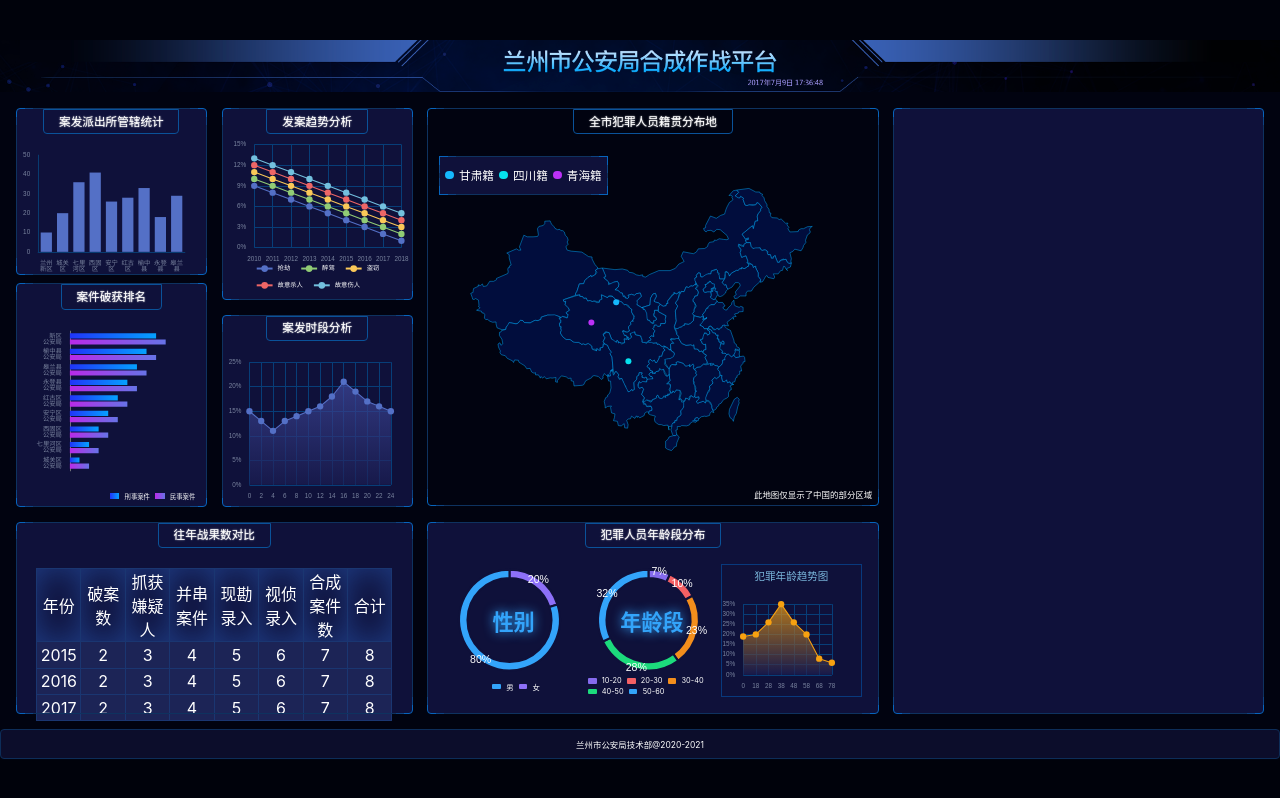
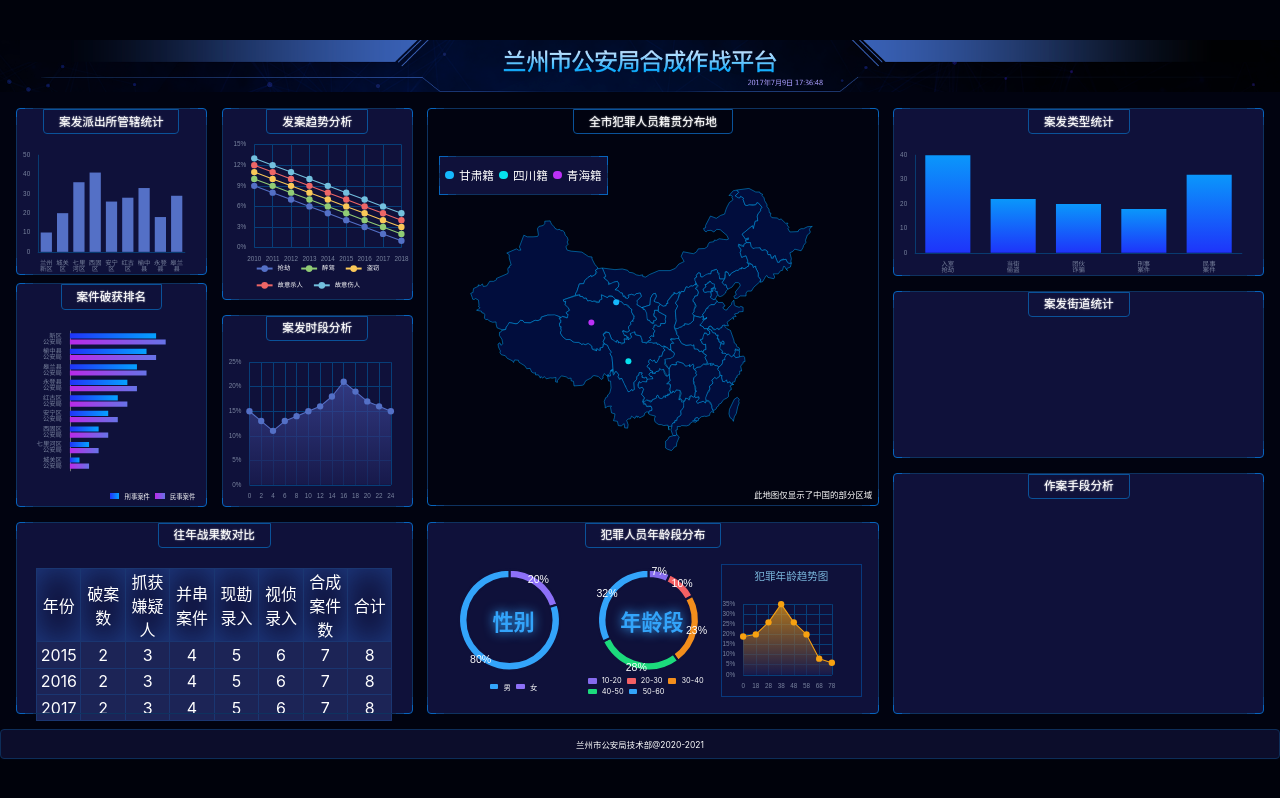
Before and after one commit to WangXiaoyugg/big-screen-demo, a React (Vite) app: page /#/ in a window 1280 px wide. Built offline with nearby package versions, Linux system fonts and the light colour scheme.

Commit message:
feat: 完成chart10

```diff
--- /dev/null
+++ b/src/components/chart-10.tsx
@@ -0,0 +1,56 @@
+import React, {useEffect, useRef} from 'react';
+import * as echarts from 'echarts';
+import {createEchartsOptions} from '../shared/create-echarts-options';
+
+const Chart10 = () => {
+  const divRef = useRef(null);
+  useEffect(() => {
+    var myChart = echarts.init(divRef.current);
+    myChart.setOption(createEchartsOptions({
+      xAxis: {
+        data: ['入室抢劫', '当街偷盗', '团伙诈骗', '刑事案件', '民事案件'],
+        axisTick: {show: false},
+        axisLine: {
+          lineStyle: {color: '#083B70'}
+        },
+        axisLabel: {
+          formatter(val) {
+            if (val.length > 2) {
+              const array = val.split('');
+              array.splice(2, 0, '\n');
+              return array.join('');
+            } else {
+              return val;
+            }
+          }
+        },
+      },
+
+      yAxis: {
+        splitLine: {show: false},
+        axisLine: {
+          show: true,
+          lineStyle: {color: '#083B70'}
+        }
+      },
+      series: [{
+        type: 'bar',
+        data: [40, 22, 20, 18, 32],
+        color: new echarts.graphic.LinearGradient(0, 0, 0, 1, [{
+          offset: 0,
+          color: '#0A97FB'
+        }, {
+          offset: 1,
+          color: '#1E34FA'
+        }]),
+      }]
+    }));
+  }, []);
+
+  return (
+    <div ref={divRef} className="chart">
+
+    </div>
+  );
+};
+export default Chart10
--- a/src/pages/home.scss
+++ b/src/pages/home.scss
@@ -83,11 +83,24 @@
     }
     > .section5 {
       grid-area: box5;
+      display: flex;
+      flex-direction: column;
+      justify-content: space-between;
+      > .row1 {
+        height: px(317);
+      }
+      > .row2 {
+        height: px(317);
+      }
+      > .row3 {
+        height: px(455);
+      }
     }
 
     .jurisdiction-statistic, .cracked-rank,
     .case-trend, .case-time, .battle-results,
-    .native-place, .age-group{
+    .native-place, .age-group, .case-type,
+    .case-street, .crime-methods{
       height: px(315);
       display: flex;
       flex-direction: column;
@@ -102,6 +115,7 @@
         padding: px(10) px(28);
         text-shadow: 0 0 px(3) white;
       }
+      .charts { flex : 1 ; width:  100%; display: flex;}
       .chart {
         flex: 1;
         width: 100%;
@@ -203,6 +217,7 @@
       &-1, &-2 {
         .legend {height: px(40); display: flex; align-items: center;
           justify-content: center; flex-wrap: wrap; font-size: px(14);
+          padding-right: px(10);
           > span {display: inline-block; width: px(16); height: px(10);
             border-radius: px(2); margin: 0 px(10);}
           .male {background: #33a4fa;}
@@ -228,5 +243,6 @@
       }
 
     }
+
   }
 }
--- a/src/pages/home.tsx
+++ b/src/pages/home.tsx
@@ -1,4 +1,4 @@
-import React, { useEffect, useRef } from 'react';
+import React from 'react';
 import './home.scss';
 import HeaderBg from '../images/header.png'
 import Chart1 from '../components/chart-1'
@@ -10,6 +10,8 @@
 import Chart7 from '../components/chart-7'
 import Chart8 from '../components/chart-8'
 import Chart9 from '../components/chart-9'
+import Chart10 from '../components/chart-10'
+
 
 
 
@@ -41,7 +43,23 @@
             </div>
           </div>
         </section>
-        <section className="bordered section5"></section>
+        <section className="section5">
+          <div className="bordered row1 case-type">
+            <h2>案发类型统计</h2>
+            <div className="charts">
+              <Chart10 />
+            </div>
+          </div>
+          <div className="bordered row2 case-street">
+            <h2>案发街道统计</h2>
+            <div className="charts">
+
+            </div>
+          </div>
+          <div className="bordered row3 crime-methods">
+            <h2>作案手段分析</h2>
+          </div>
+        </section>
       </main>
       <div className="footer">
         兰州市公安局技术部@2020-{year}
```
